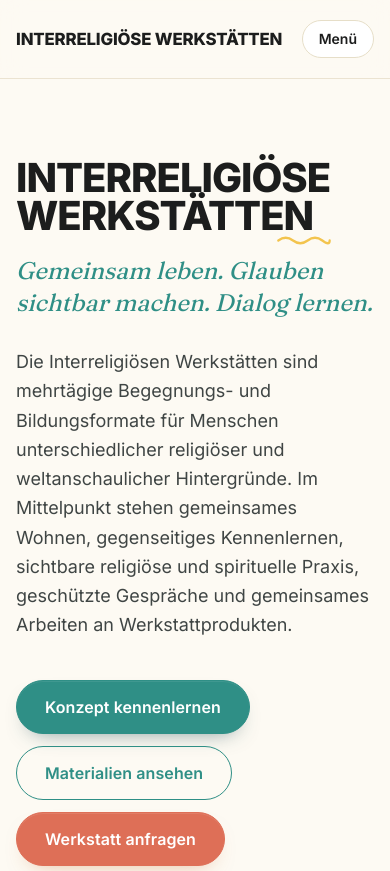
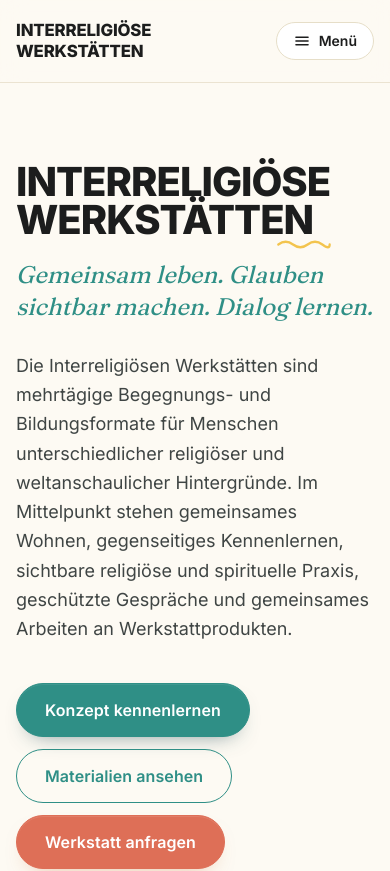
Before and after one commit to Falkensee-Solutions/ingwer, a Next.js app in the folder web/: page / in a window 390 px wide. Shown: the top 871 px of the page. Built offline with nearby package versions, Linux system fonts and the light colour scheme.

Commit message:
design: heading text-balance, hamburger icon, pull-quote in Was-ist-Section

```diff
--- a/web/src/app/globals.css
+++ b/web/src/app/globals.css
@@ -113,6 +113,8 @@
     line-height: 1.1;
     font-weight: 800;
     letter-spacing: -0.02em;
+    /* Verhindert hässliche Orphans („Ausbildungs-\ninstitutionen"). */
+    text-wrap: balance;
   }
 
   h1 { font-weight: 800; letter-spacing: -0.025em; }
--- a/web/src/app/page.tsx
+++ b/web/src/app/page.tsx
@@ -58,7 +58,8 @@ export default function Home() {
           titel="Was ist eine Interreligiöse Werkstatt?"
           lead="Eine Interreligiöse Werkstatt ist kein klassischer Workshop und keine reine Exkursion. Sie ist ein gemeinsamer Erfahrungsraum."
         />
-        <div className="mt-8 max-w-3xl space-y-4 text-lg text-[color:var(--color-ink-soft)]">
+        <div className="mt-10 grid gap-10 lg:grid-cols-[1.4fr_1fr] lg:gap-14">
+          <div className="space-y-4 text-lg text-[color:var(--color-ink-soft)]">
             <p>
               Teilnehmende verbringen mehrere Tage miteinander, teilen Alltagssituationen,
               erleben religiöse und spirituelle Praxis nebeneinander und kommen über
@@ -70,6 +71,25 @@ export default function Home() {
               Perspektive anderer Menschen kennenzulernen und die eigene Haltung zu
               reflektieren.
             </p>
+          </div>
+
+          <aside
+            aria-hidden="true"
+            className="relative self-start overflow-hidden rounded-2xl border border-[color:var(--color-line)] bg-[color:var(--color-sage-soft)]/50 p-7"
+          >
+            <span
+              className="absolute -right-6 -top-6 h-24 w-24 rounded-full bg-[color:var(--color-lavender-soft)]/70"
+            />
+            <span
+              className="absolute -bottom-8 -left-6 h-20 w-20 rounded-full bg-[color:var(--color-orange-soft)]/70"
+            />
+            <p className="script-claim relative text-2xl leading-snug text-[color:var(--color-primary-ink)] md:text-[1.75rem]">
+              &bdquo;Begegnung beginnt da, wo Menschen einander beim Beten, Essen und Schweigen erleben dürfen.&ldquo;
+            </p>
+            <p className="relative mt-4 text-xs font-semibold uppercase tracking-[0.18em] text-[color:var(--color-ink-muted)]">
+              Leitgedanke der Werkstätten
+            </p>
+          </aside>
         </div>
       </Container>
 
--- a/web/src/components/Header.tsx
+++ b/web/src/components/Header.tsx
@@ -80,9 +80,33 @@ export function Header() {
           aria-controls="mobile-menu"
           aria-label={open ? "Menü schließen" : "Menü öffnen"}
           onClick={() => setOpen((v) => !v)}
-          className="inline-flex items-center justify-center rounded-full border border-[color:var(--color-line)] bg-[color:var(--color-surface)] px-4 py-2 text-sm font-semibold text-[color:var(--color-ink)] hover:bg-[color:var(--color-bg-deep)] lg:hidden"
+          className="inline-flex items-center justify-center gap-2 rounded-full border border-[color:var(--color-line)] bg-[color:var(--color-surface)] px-4 py-2 text-sm font-semibold text-[color:var(--color-ink)] hover:bg-[color:var(--color-bg-deep)] lg:hidden"
         >
-          {open ? "Schließen" : "Menü"}
+          <svg
+            aria-hidden="true"
+            width="18"
+            height="18"
+            viewBox="0 0 24 24"
+            fill="none"
+            stroke="currentColor"
+            strokeWidth="2.2"
+            strokeLinecap="round"
+            strokeLinejoin="round"
+          >
+            {open ? (
+              <>
+                <line x1="6" y1="6" x2="18" y2="18" />
+                <line x1="6" y1="18" x2="18" y2="6" />
+              </>
+            ) : (
+              <>
+                <line x1="4" y1="7" x2="20" y2="7" />
+                <line x1="4" y1="12" x2="20" y2="12" />
+                <line x1="4" y1="17" x2="20" y2="17" />
+              </>
+            )}
+          </svg>
+          <span>{open ? "Schließen" : "Menü"}</span>
         </button>
       </div>
 
```
Lines whose indentation alone changed are shown as unchanged.
